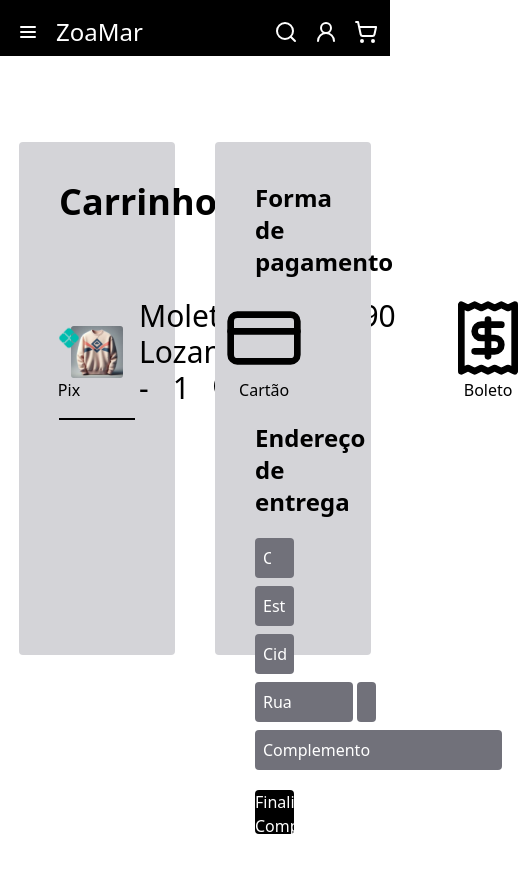
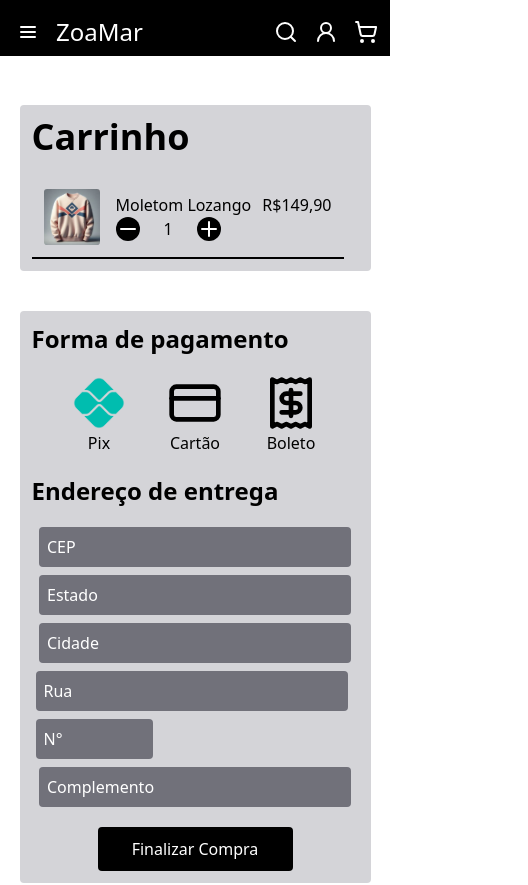
Before and after one commit to vxnillathundxr/frontTeste, a React (Vite) app in the folder frontTesteZoaMar/: page /cart in a window 390 px wide. Shown: the top 885 px of the page, 528 px wide, since content can reach past the window. Built offline with nearby package versions, Linux system fonts and the light colour scheme.

Commit message:
carrinhoProntoMenu

```diff
--- a/frontTesteZoaMar/src/abas/cart.tsx
+++ b/frontTesteZoaMar/src/abas/cart.tsx
@@ -1,4 +1,4 @@
-import { CreditCard, Pencil, Receipt} from "lucide-react";
+import { CreditCard, Minus, Plus, Receipt} from "lucide-react";
 import blusa from "../assets/blusa.svg"
 import { Header } from "../components/header";
 import pix from "../assets/pix.svg"
@@ -6,22 +6,22 @@ import { EndH } from "../components/endH";
 
 export function CartPage(){
     return(
-        <div>
-            <Header />
-            <div className="flex flex-col w-full h-screen items-center gap-9 justify-center pb-40">
-                <div className="flex w-full items- justify-center h-3/4 gap-10">
-                    <div className="flex flex-col h-full w-[40vw] bg-zinc-300 p-10 rounded gap-16">
+        <div className="flex flex-col w-[100vw] md:gap-1 gap-24">
+            <Header/>
+            <div className="flex flex-col w-[100vw] h-screen items-center gap-9 justify-center pb-40">
+                <div className="flex  flex-col md:flex-row items-center w-[100vw] justify-center h-3/4 gap-10">
+                    <div className="flex flex-col h-full md:w-[40vw] w-[90vw] bg-zinc-300 md:p-10 p-3 rounded md:gap-16 gap-5 left-0">
                         <h1 className="font-bold text-4xl">Carrinho</h1>
-                        <div className="flex flex-col text-3xl font-medium gap-16">
-                            <div className="flex border-b-2 border-black items-center p-3 gap-4">
-                                <img className="size-24" src={blusa}/>
+                        <div className="flex flex-col md:text-3xl text-md font-medium gap-16">
+                            <div className="flex md:w-[42rem] w-[80vw] border-b-2 border-black items-center p-3 gap-4 ">
+                                <img className="md:size-24 size-14" src={blusa}/>
                                 <div className="flex w-full justify-between">
                                     <div className="flex flex-col ">
                                         <a>Moletom Lozango</a>
-                                        <div className="flex gap-6">
-                                            <a>-</a>
+                                        <div className="flex gap-6 items-center">
+                                            <Minus className="bg-black text-white rounded-full"/>
                                             <a>1</a>
-                                            <a className="bg-black text-white rounded-full h-8 w-8 items-center text-center pb-8">+</a>
+                                            <Plus className="bg-black text-white rounded-full"/>
                                         </div>
                                     </div>
                                     <a>R$149,90</a>
@@ -29,20 +29,20 @@ export function CartPage(){
                             </div>
                         </div>
                     </div>
-                    <div className="flex flex-col h-full w-[40vw] bg-zinc-300 p-10 rounded gap-5">
+                    <div className="flex flex-col h-auto md:w-[40vw] w-[90vw] bg-zinc-300 md:p-10 p-3 rounded gap-5">
                         <h1 className="font-bold text-2xl">Forma de pagamento</h1>
                         <div className="flex flex-col gap-7 items-center">
-                            <div className="flex gap-36 items-center">
+                            <div className="flex md:gap-36 gap-10 items-center justify-center md:w-[30vw] w-[90vw]">
                                 <div className="flex flex-col items-center">
-                                    <img className="size-20 hover:scale-110 duration-200" src={pix} alt="pix" />
+                                    <img className="md:size-20 size-14 hover:scale-110 duration-200 hover:cursor-pointer" src={pix} alt="pix" />
                                     <a className="font-medium">Pix</a>
                                 </div>
                                 <div className="flex flex-col items-center">
-                                    <CreditCard className="size-20 hover:scale-110 duration-200"/>
+                                    <CreditCard className="md:size-20 size-14 hover:scale-110 duration-200 hover:cursor-pointer"/>
                                     <a className="font-medium">Cartão</a>
                                 </div>
                                 <div className="flex flex-col items-center">
-                                    <Receipt className="size-20 hover:scale-110 duration-200"/>
+                                    <Receipt className="md:size-20 size-14 hover:scale-110 duration-200 hover:cursor-pointer"/>
                                     <a className="font-medium">Boleto</a>
                                 </div>
                             </div>
@@ -50,31 +50,31 @@ export function CartPage(){
                         <div className="flex flex-col gap-5 left-0">
                             <h1 className="font-bold text-2xl">Endereço de entrega</h1>
                             <div className="flex flex-col gap-2 text-white">
-                                <div className="flex h-auto w-full">
-                                    <input maxLength={8} className="bg-zinc-500 placeholder:text-white rounded w-[10vw] p-2 max"  placeholder="CEP" type="number" />
+                                <div className="flex h-auto w-full md:justify-normal justify-center">
+                                    <input maxLength={8} className="bg-zinc-500 placeholder:text-white rounded md:w-[10vw] w-[80vw] p-2 max"  placeholder="CEP" type="number" />
                                 </div>
-                                <div className="flex h-auto w-full">
-                                    <input className="bg-zinc-500 placeholder:text-white rounded w-[10vw] p-2"  placeholder="Estado" type="text" />
+                                <div className="flex h-auto w-full md:justify-normal justify-center">
+                                    <input className="bg-zinc-500 placeholder:text-white rounded md:w-[10vw] w-[80vw] p-2"  placeholder="Estado" type="text" />
                                 </div>
-                                <div className="flex h-auto w-full">
-                                    <input className="bg-zinc-500 placeholder:text-white rounded w-[10vw] p-2"  placeholder="Cidade" type="text" />
+                                <div className="flex h-auto w-full md:justify-normal justify-center">
+                                    <input className="bg-zinc-500 placeholder:text-white rounded md:w-[10vw] w-[80vw] p-2"  placeholder="Cidade" type="text" />
                                 </div>
-                                <div className="flex h-auto w-full gap-1">
-                                    <input className="bg-zinc-500 placeholder:text-white rounded w-[25vw] p-2"  placeholder="Rua" type="text" />
-                                    <input className="bg-zinc-500 placeholder:text-white rounded p-2 w-[5vw]" placeholder="N°" type="number" />
+                                <div className="flex md:flex-row flex-col pl-1 h-auto w-full md:justify-normal justify-center md:gap-1 gap-2">
+                                    <input className="bg-zinc-500 placeholder:text-white rounded md:w-[25vw] w-[80vw] p-2"  placeholder="Rua" type="text" />
+                                    <input className="bg-zinc-500 placeholder:text-white rounded p-2 md:w-[5vw] w-[30vw]" placeholder="N°" type="number" />
                                 </div>
-                                <div className="flex h-auto w-full">
-                                    <input className="bg-zinc-500 placeholder:text-white rounded w-96 p-2"  placeholder="Complemento" type="text" />
+                                <div className="flex h-auto w-full md:justify-normal justify-center">
+                                    <input className="bg-zinc-500 placeholder:text-white rounded md:w-96 w-[80vw] p-2"  placeholder="Complemento" type="text" />
                                 </div>
                             </div>
                         </div>
-                        <div className="flex center w-full">
-                            <button className="bg-black rounded text-white w-[10vw] h-11 hover:scale-105 duration-200">Finalizar Compra</button>
+                        <div className="flex justify-center w-full">
+                            <button className="bg-black rounded text-white md:w-[10vw] w-[50vw] h-11 hover:scale-105 duration-200">Finalizar Compra</button>
                         </div>
                     </div>
                 </div>
             </div>
-            <EndH />
+	    <EndH/>
         </div>
     )
 }
```
